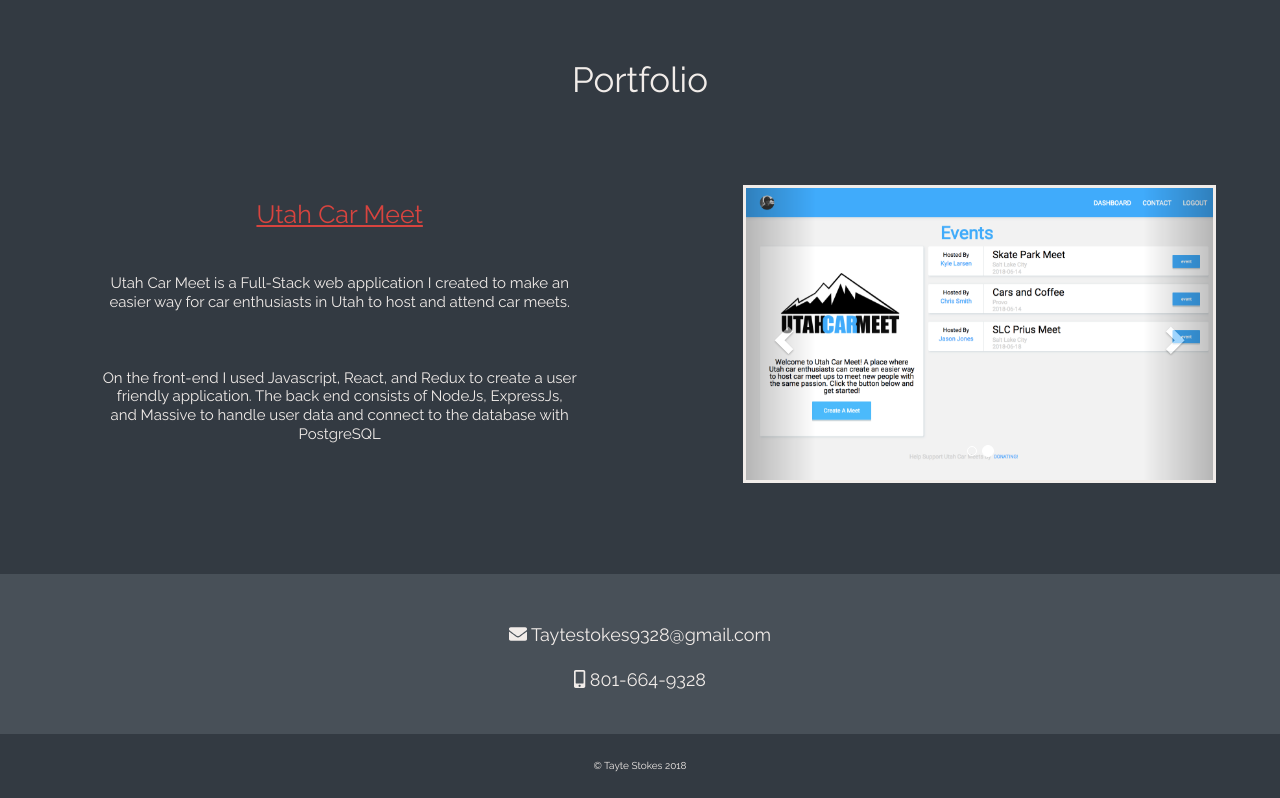
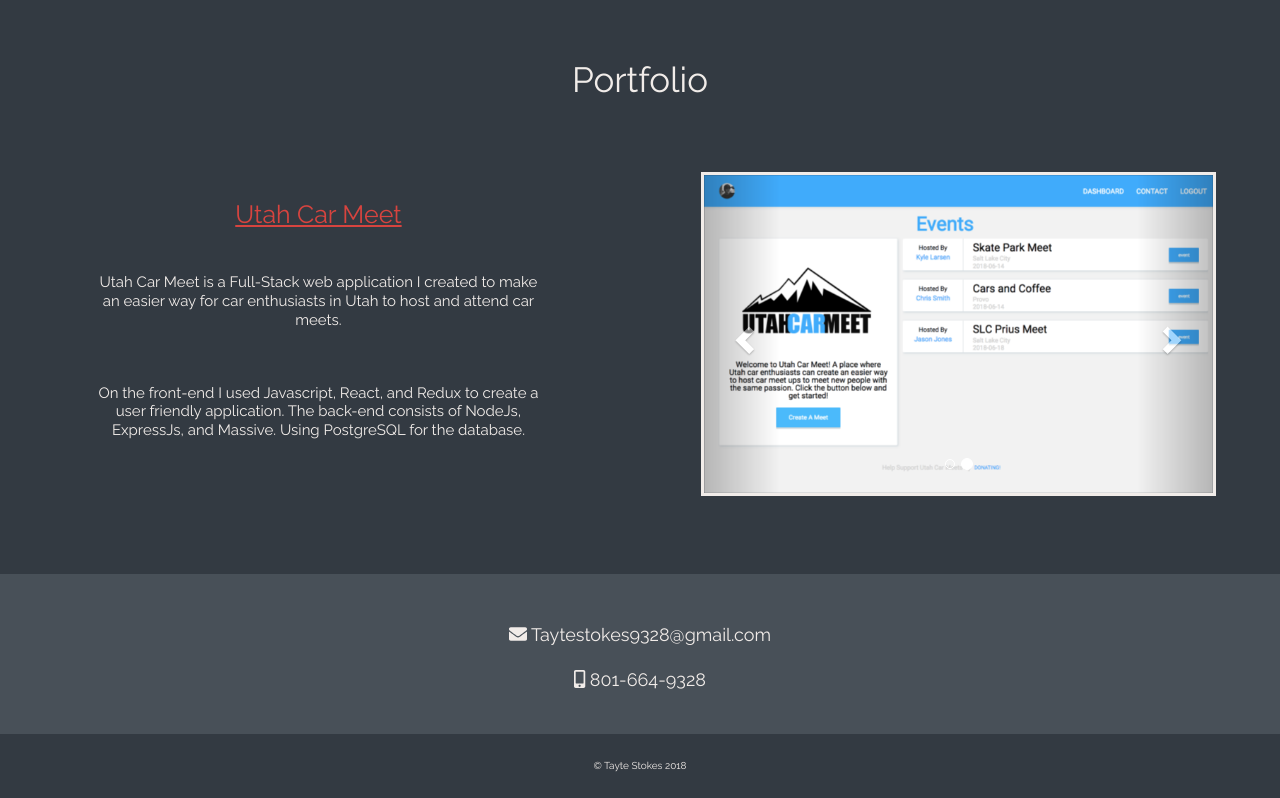
Before and after one commit to Tstokes9328/Tstokes9328.github.io, a React (Create React App) app: page /#/ in a window 1280 px wide. Shown: the part 3794-4592 px from the top of the page. Built offline with nearby package versions, Linux system fonts and the light colour scheme.

Commit message:
Edited UTCM bio

```diff
--- a/src/Components/Home/Home.js
+++ b/src/Components/Home/Home.js
@@ -280,7 +280,7 @@
                   <div className="project-one-info">
                     <p>Utah Car Meet is a Full-Stack web application I created to make an easier way for car enthusiasts in Utah to host and attend car meets.</p>
                     <br />
-                    <p>On the front-end I used Javascript, React, and Redux to create a user friendly application. The back end consists of NodeJs, ExpressJs, and Massive to handle user data and connect to the database with PostgreSQL</p>
+                    <p>On the front-end I used Javascript, React, and Redux to create a user friendly application. The back-end consists of NodeJs, ExpressJs, and Massive. Using PostgreSQL for the database.</p>
                   </div>
                   </div>
 
```
